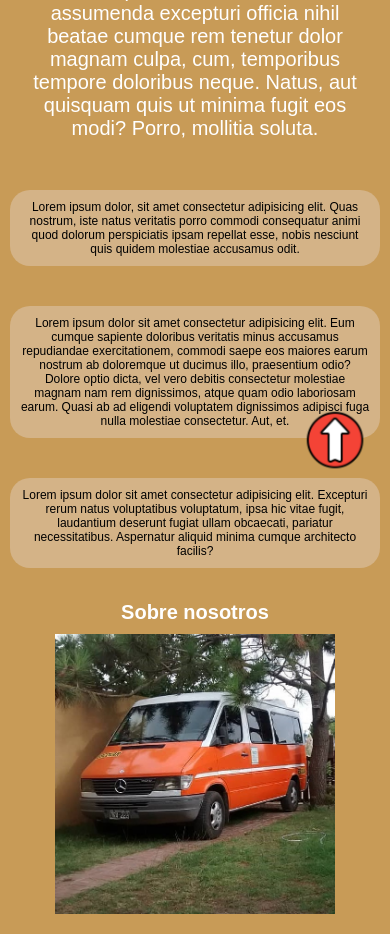
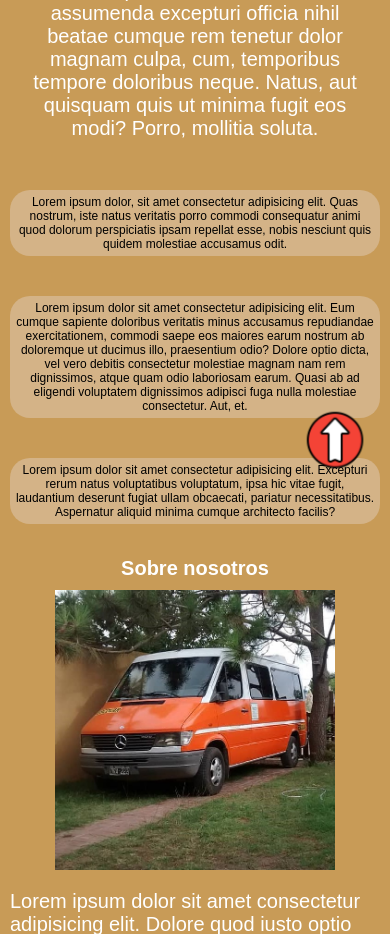
Before and after one commit to zekecabre6/webzeznic, a PHP site: page / in a window 390 px wide. Shown: the part 349-1283 px from the top of the page. Run offline with PHP 8.4, Linux system fonts and the light colour scheme.

Commit message:
Update style.css

```diff
--- a/style/style.css
+++ b/style/style.css
@@ -188,6 +188,7 @@ textarea {
 
     /* Hacer coincidir los bordes del campo del formulario */
     border: 1px solid #999;
+    color: #000;
 }
 
 input:focus,
@@ -291,7 +292,7 @@ a.enlace {
     .carta_2,
     .carta_3 {
         font-size: 12px;
-        padding: 10px;
+        padding: 5px;
     }
 
     .grid {
@@ -366,7 +367,7 @@ a.enlace {
     .carta_2,
     .carta_3 {
         font-size: 12px;
-        padding: 10px;
+        padding: 5px;
     }
 
     .grid {
```
